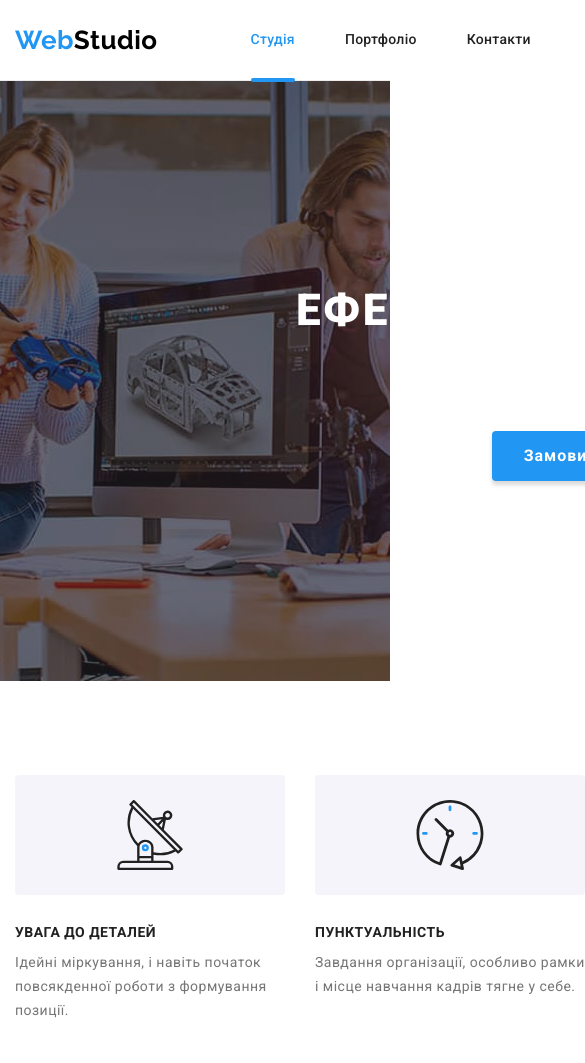
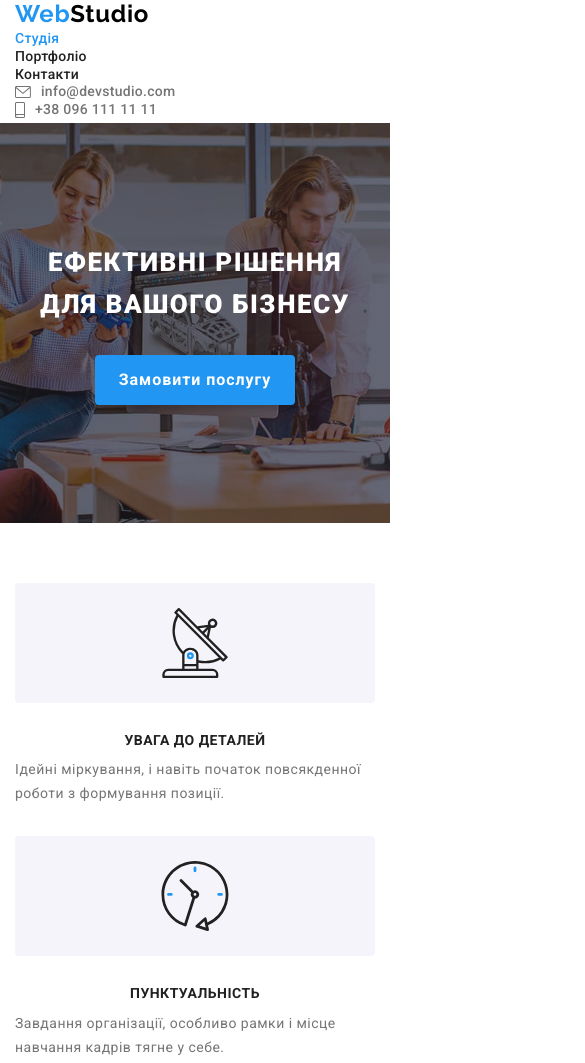
Before and after one commit to OleksandrPinchuk/goit-markup-hw-08, a plain HTML site: page index.html in a window 390 px wide. Shown: the top 1063 px of the page, 585 px wide, since content can reach past the window. Drawn offline with Linux system fonts and the light colour scheme.

Commit message:
features mobile

```diff
--- a/index.html
+++ b/index.html
@@ -18,8 +18,8 @@
   <header class="header">
     <div class="header__container">
       <a href="./index.html" class="logo">Web<span class="logo--black">Studio</span></a>
-      <nav>
-        <ul class="header-nav">
+      <nav class="header-nav">
+        <ul class="header-nav__list">
           <li class="header-nav__item">
             <a href="./index.html" class="header-nav__link header-nav__link--current ">Студія</a>
           </li>
@@ -65,11 +65,13 @@
                 <use href="./images/icons.svg#icon-antenna"></use>
               </svg>
             </div>
+            <div>
               <h3 class="features__title">УВАГА ДО ДЕТАЛЕЙ</h3>
               <p class="features__text">
                 Ідейні міркування, і навіть початок повсякденної роботи з
                 формування позиції.
               </p>
+            </div>
           </li>
           <li class="features__item">
             <div class="features__card">
@@ -77,11 +79,13 @@
                 <use href="./images/icons.svg#icon-clock"></use>
               </svg>
             </div>
+            <div>
               <h3 class="features__title">ПУНКТУАЛЬНІСТЬ</h3>
               <p class="features__text">
               Завдання організації, особливо рамки і місце навчання кадрів
               тягне у себе.
               </p>
+            </div>
           </li>
           <li class="features__item">
             <div class="features__card">
@@ -89,10 +93,12 @@
                 <use href="./images/icons.svg#icon-diagram"></use>
               </svg>
             </div>
+            <div>
               <h3 class="features__title">ПЛАНУВАННЯ</h3>
               <p class="features__text">
               Так само консультація з широким активом значною мірою зумовлює.
               </p>
+            </div>
           </li>
           <li class="features__item">
             <div class="features__card">
@@ -100,11 +106,13 @@
                 <use href="./images/icons.svg#icon-astronaut"></use>
               </svg>
             </div>
+            <div>
               <h3 class="features__title">СУЧАСНІ ТЕХНОЛОГІЇ</h3>
               <p class="features__text">
               Значимість цих проблем настільки очевидна, що реалізація
               планових завдань.
               </p>
+            </div>
           </li>
         </ul>
       </div>
--- a/sass/components/_buttons.scss
+++ b/sass/components/_buttons.scss
@@ -1,8 +1,8 @@
 .hero__button {
     display: inline-block;
     margin-top: 30px;
-    padding: 10px 32px;
-    min-width: 216px;
+    padding: 10px 24px;
+    min-width: 200px;
     border-radius: 4px;
     border: none;
     background-color: $accent-color;
@@ -21,7 +21,9 @@
     &:focus {
     color: #188ce8;
     }
+
 }
+
 
 /*---------------- button portfolio---------------- */
 .filter__button {
--- a/sass/components/_contact.scss
+++ b/sass/components/_contact.scss
@@ -1,7 +1,15 @@
 .contact {
     @extend %list;
-    display: flex;
     margin-left: auto;
+
+    @media screen and (min-width: 1200px) {
+      display: inline-flex;
+
+      & &__item + &__item{
+        margin-left: 50px;
+      }
+    }
+
 
     &__link {
       display: inline-flex;
@@ -24,7 +32,10 @@
       margin-right: 10px;
       fill: currentColor;
     }
-    & &__item + &__item {
-      margin-left: 50px;
+    &__item:not(:last-child){
+      @media screen and (min-width: $tablet) {
+        display: block;
+        margin-bottom: 10px;
+      }
     }
   }
--- /dev/null
+++ b/sass/components/_container.scss
@@ -0,0 +1,7 @@
+.container {
+    padding-left: 15px;
+    padding-right: 15px;
+    margin-left: auto;
+    margin-right: auto;
+
+}
--- a/sass/components/_features.scss
+++ b/sass/components/_features.scss
@@ -1,14 +1,26 @@
 .features {
     @extend %section;
 
+    @media screen and (max-width: $tablet) {
+        &__item:not(:last-child) {
+            margin-bottom: 30px;
+        }
+    }
+
+    @media screen and (max-width: $tablet) {
+
+    }
+
     &__list {
         @extend %list;
-        display: flex;
-        justify-content: space-between;
     }
+
     &__item {
-        width: 270px;
+        margin-right: auto;
+        margin-left: auto;
+        max-width: 450px;
     }
+
     &__title {
         margin-top: 0;
         margin-bottom: 10px;
@@ -16,30 +28,34 @@
         font-size: 14px;
         line-height: 1.14;
         text-transform: uppercase;
+        text-align: center;
 
         &--hidden {
             @extend %--hidden;
         }
     }
+
     &__text {
         margin-top: 0;
         margin-bottom: 0;
         font-size: 14px;
         line-height: 1.71;
     }
+
     &__card {
-        display: flex;
-        align-items: center;
-        justify-content: center;
         border-radius: 4px;
         margin-bottom: 30px;
         background-color: $secondary-background-color;
-        width: 270px;
         height: 120px;
+        padding-top: 25px;
     }
+
     &__icon {
+        display: block;
         width: 70px;
         height: 70px;
+        margin-left: auto;
+        margin-right: auto;
     }
 
 }
--- a/sass/components/_general.scss
+++ b/sass/components/_general.scss
@@ -16,10 +16,3 @@ html {
 img {
     display: block;
 }
-
-.container {
-    width: 1200px;
-    padding-left: 15px;
-    padding-right: 15px;
-    margin: 0 auto;
-}
--- a/sass/components/_header.scss
+++ b/sass/components/_header.scss
@@ -1,25 +1,34 @@
 .header {
-    border-bottom-width: 1px;
-    border-bottom-style: solid;
-    border-bottom-color: #ececec;
-    margin-left: auto;
-    margin-right: auto;
-
     &__container {
         @extend %container;
+
+        @media screen and (min-width: $tablet) {
         display: flex;
         align-items: center;
+        justify-content: center;
+        }
     }
     }
 
 .header-nav {
+
+    @media screen and (min-width: $tablet) {
+
+        margin-left: auto;
+        margin-right: auto;
+    }
+
+    &__list {
         @extend %list;
+
+        @media screen and (min-width: $tablet) {
             display: flex;
+        }
+    }
+
 
     &__link {
-        display: block;
-        padding-top: 32px;
-        padding-bottom: 32px;
+
         color: $title-text-color;
         font-weight: 500;
         font-size: 14px;
@@ -27,24 +36,38 @@
         letter-spacing: 0.02em;
         text-decoration: none;
         transition: color 250ms cubic-bezier(0.4, 0, 0.2, 1);
+
+        @media screen and (min-width: $tablet) {
+            display: block;
+            padding-top: 32px;
+            padding-bottom: 32px;
         }
-    &__item {
-        position: relative;
 
     }
     &__link:hover,
     &__link:focus {
         color: $accent-color;
     }
+
+    &__item{
+        @media screen and (min-width: $tablet) {
+            position: relative;
+        }
+    }
     &__item:not(:last-child) {
+        @media screen and (min-width: $tablet) {
             margin-right: 50px;
+
         }
+    }
+
 }
 .header-nav__link.header-nav__link--current {
     color: $accent-color;
 }
 .header-nav__link.header-nav__link--current::after {
-    content: '';
+    @media screen and (min-width: $tablet) {
+        content: "";
         position: absolute;
         left: 0;
         bottom: -2px;
@@ -52,5 +75,6 @@
         width: 100%;
         height: 4px;
         border-radius: 2px;
-    background-color: $accent-color;
+        background-color: #2196f3;
     }
+}
--- a/sass/components/_hero.scss
+++ b/sass/components/_hero.scss
@@ -1,11 +1,10 @@
 .hero {
-    @extend %section;
-    max-width: 1600px;
-    height: 600px;
+    @extend %container;
+    height: 400px;
     margin-left: auto;
     margin-right: auto;
-    padding-top: 200px;
-    padding-bottom: 200px;
+    padding-top: 118px;
+    padding-bottom: 118px;
     background-image: linear-gradient( to right, rgba(47, 48, 58, 0.4),
     rgba(47, 48, 58, 0.4)), url(../images/hero.jpg);
     background-repeat: no-repeat;
@@ -17,11 +16,11 @@
 
     &__title {
         margin: 0 auto;
-        width: 696px;
+        max-width: 360px;
         font-family: roboto;
         font-weight: 900;
-        font-size: 44px;
-        line-height: 1.36;
+        font-size: 26px;
+        line-height: 1.62;
         letter-spacing: 0.06em;
         text-transform: uppercase;
         text-align: center;
--- a/sass/components/_logo.scss
+++ b/sass/components/_logo.scss
@@ -1,10 +1,12 @@
 .logo {
-    margin-right: 93px;
+    font-family: raleway, sans-serif;
+    text-decoration: none;
     color: $accent-color;
-    font-family: raleway, sans-serif;
-    font-size: 26px;
+    font-weight: 700;
+    font-size: 24px;
     line-height: 1.19;
-    text-decoration: none;
+    letter-spacing: 0.03em;
+
 
     &--black {
       color: $black;
--- a/sass/main.scss
+++ b/sass/main.scss
@@ -1,7 +1,9 @@
 @import "./utils/variables";
 @import "./base/normalize";
 @import "./utils/placeholders";
+@import "./utils/breackpoints";
 @import "./components/general";
+@import "./components/container";
 @import "./components/header";
 @import "./components/logo";
 @import "./components/contact";
--- /dev/null
+++ b/sass/utils/_breackpoints.scss
@@ -0,0 +1,3 @@
+$mobile: 480px;
+$tablet: 768px;
+$desktop: 1200px;
--- a/sass/utils/_placeholders.scss
+++ b/sass/utils/_placeholders.scss
@@ -4,16 +4,26 @@
     list-style: none;
 }
 %section {
-    padding-top: 94px;
-    padding-bottom: 94px;
+    padding-top: 60px;
+    padding-bottom: 60px;
     margin-left: auto;
     margin-right: auto;
 }
 %container {
-    width: 1200px;
     padding-left: 15px;
     padding-right: 15px;
-    margin: 0 auto;
+    margin-left: auto;
+    margin-right: auto;
+
+    @media screen and (min-width: 480px) {
+        width: 480px;
+    }
+    @media screen and (min-width: 768px) {
+        width: 768px;
+    }
+    @media screen and (min-width: 1200px) {
+        width: 1200px;
+    }
 }
 %--hidden {
     position: absolute;
```
Also changed, not shown: css/main.css, css/main.min.css, 4 other files. Lines whose indentation alone changed are shown as unchanged.
